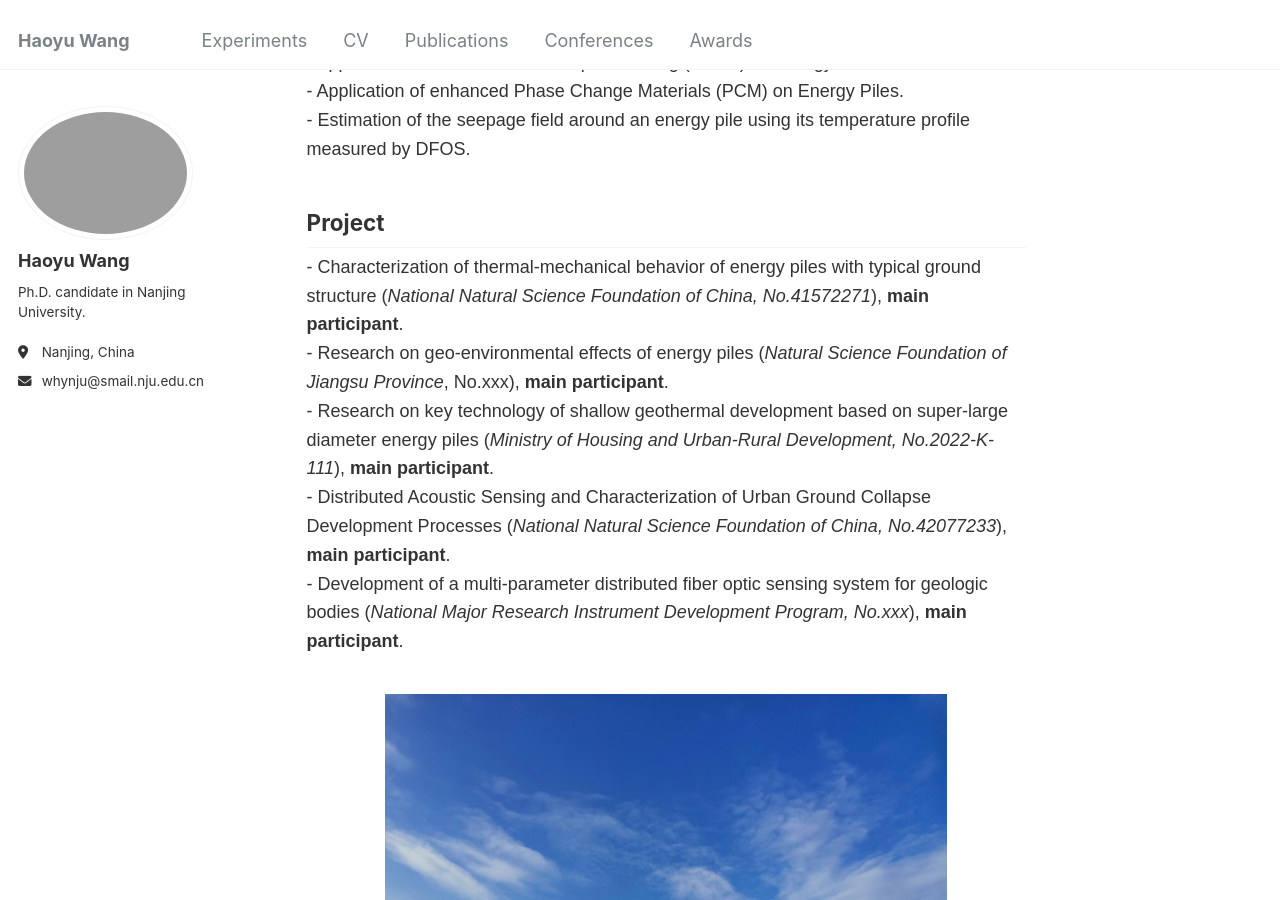
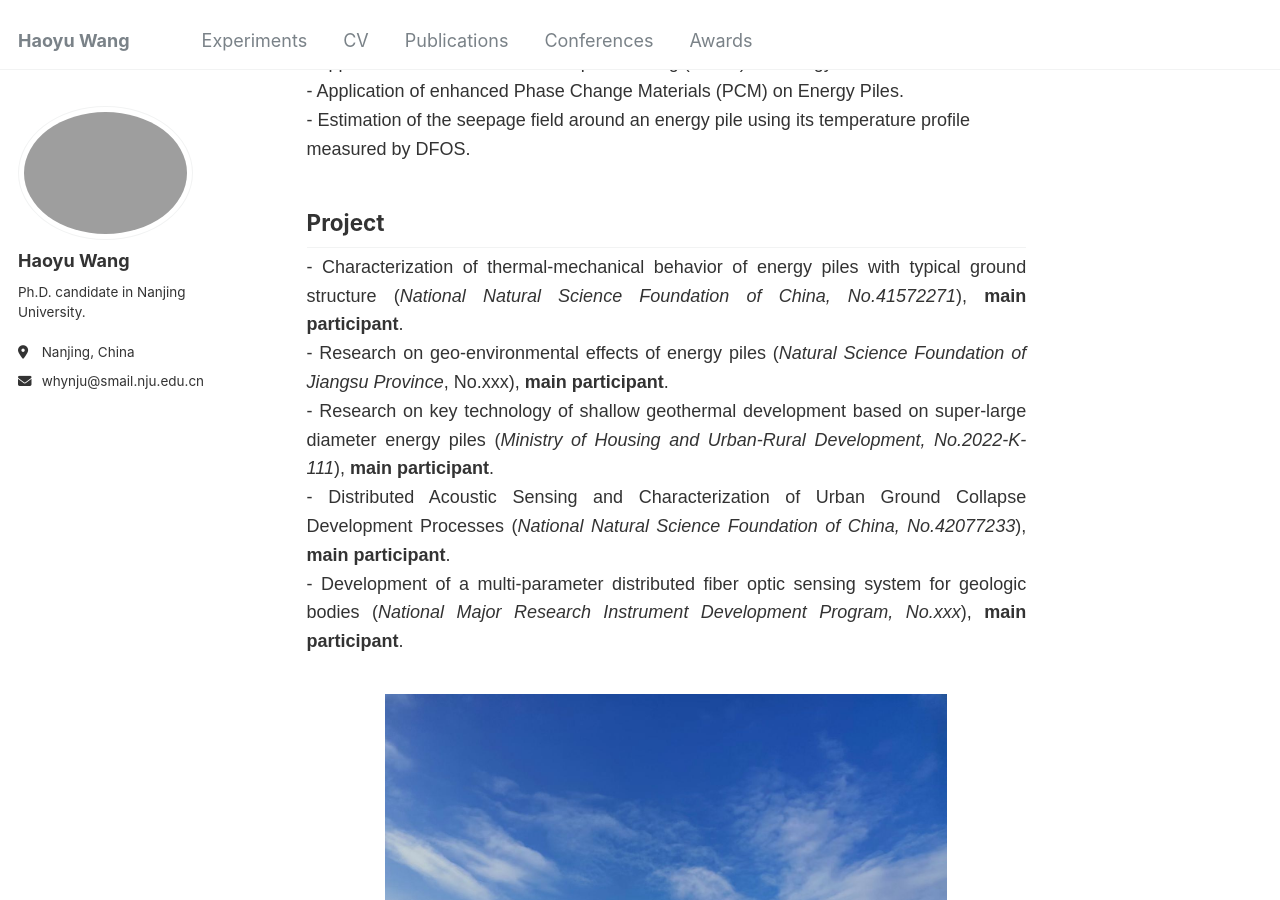
Before and after one commit to Whynot-cell/Whynot-cell.github.io, a Jekyll site: the page built from _pages/about.md, in a window 1280 px wide and 900 px high, scrolled down 433 px. Built offline with Jekyll 4.4.1, drawn with Linux system fonts in a browser that asks for light colours.

Commit message:
Update about.md

```diff
--- a/_pages/about.md
+++ b/_pages/about.md
@@ -94,7 +94,7 @@ redirect_from:
         <br>- Estimation of the seepage field around an energy pile using its temperature profile measured by DFOS.</p>
         <h2>Project</h2>
         <!-- <h3>Interests</h3> -->
-        <p>- Characterization of thermal-mechanical behavior of energy piles with typical ground structure (<em>National Natural Science Foundation of China, No.41572271</em>), <strong>main participant</strong>.
+        <p style="text-align: justify;">- Characterization of thermal-mechanical behavior of energy piles with typical ground structure (<em>National Natural Science Foundation of China, No.41572271</em>), <strong>main participant</strong>.
         <br>- Research on geo-environmental effects of energy piles (<em>Natural Science Foundation of Jiangsu Province</em>, No.xxx), <strong>main participant</strong>.
         <br>- Research on key technology of shallow geothermal development based on super-large diameter energy piles (<em>Ministry of Housing and Urban-Rural Development, No.2022-K-111</em>), <strong>main participant</strong>.
         <br>- Distributed Acoustic Sensing and Characterization of Urban Ground Collapse Development Processes (<em>National Natural Science Foundation of China, No.42077233</em>), <strong>main participant</strong>.
```
